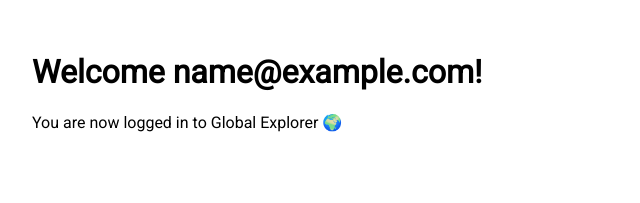
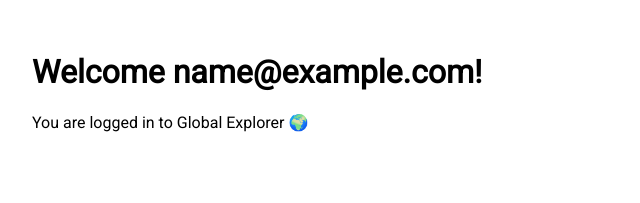
Before and after one commit to poohbae/GlobalExplorer, a React (Create React App) app in the folder frontend/: page /home in a window 1280 px wide. Shown: the top 203 px of the page, without its empty margins (0-640 px from the left). Built offline with nearby package versions, Linux system fonts and the light colour scheme; sample sign-in values are in the browser's storage.

Commit message:
Update HomePage.jsx

```diff
--- a/frontend/src/pages/HomePage.jsx
+++ b/frontend/src/pages/HomePage.jsx
@@ -24,7 +24,7 @@
   return (
     <div style={{ padding: '2rem' }}>
       <h1>Welcome {user?.email || 'User'}!</h1>
-      <p>You are now logged in to Global Explorer 🌍</p>
+      <p>You are logged in to Global Explorer 🌍</p>
     </div>
   );
 }
```
